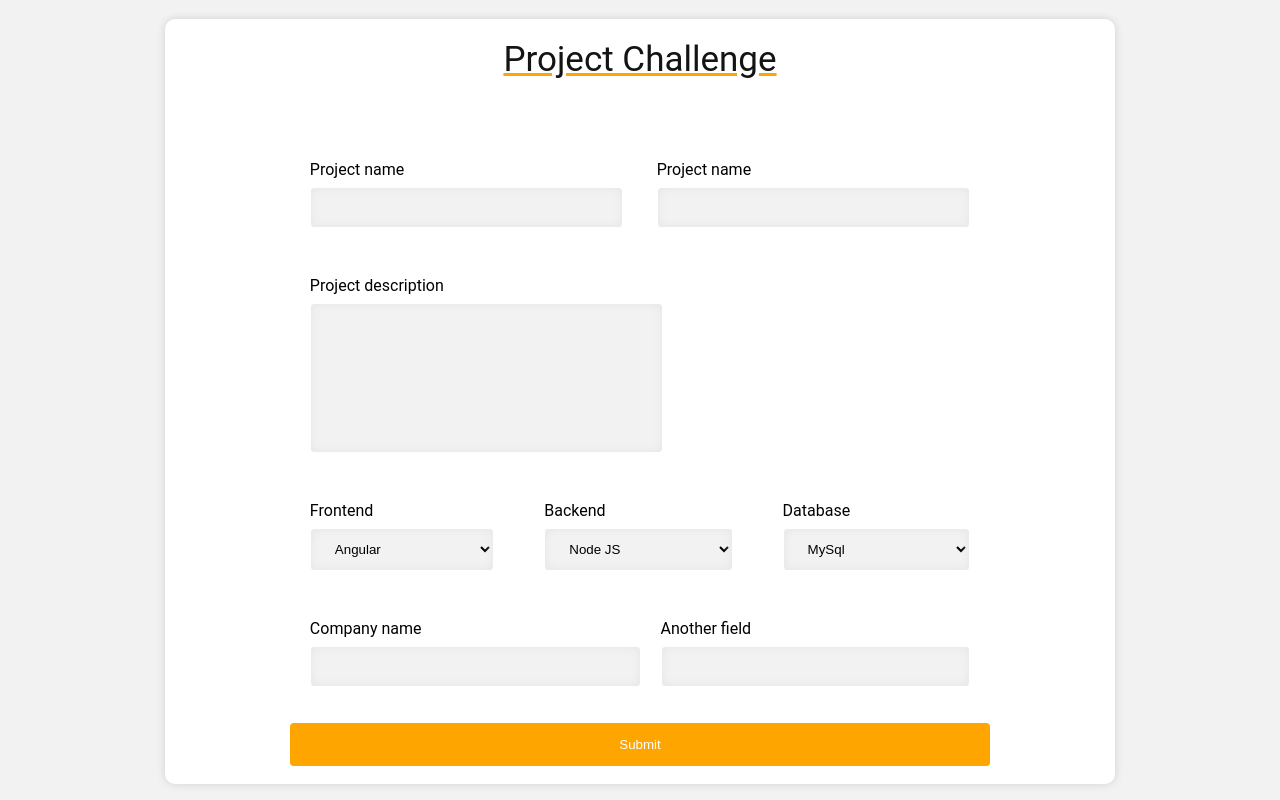
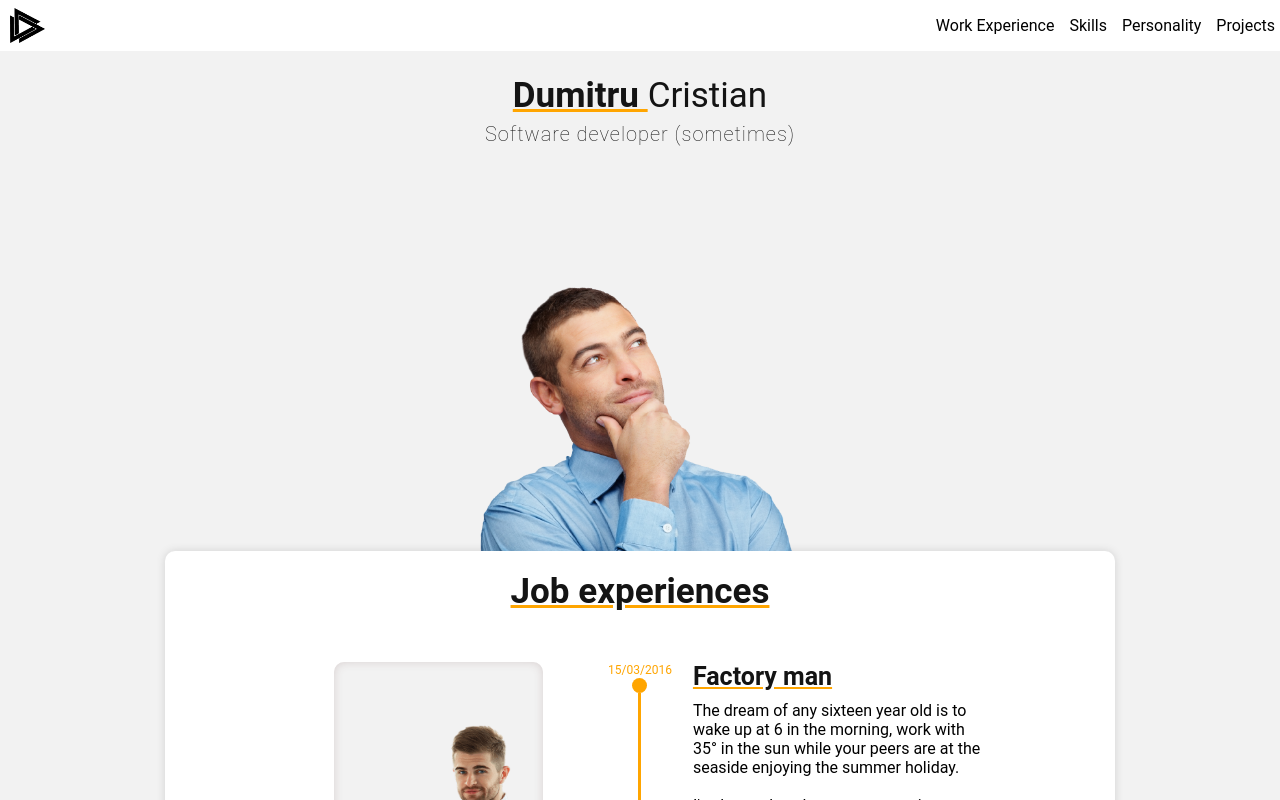
Before and after one commit to cristian-dumitru-reps/cv, an Angular app: page / in a window 1280 px wide. Shown: the top 800 px of the page. Built offline with nearby package versions, Linux system fonts and the light colour scheme.

Commit message:
Random edits

```diff
--- a/src/app/app.component.css
+++ b/src/app/app.component.css
@@ -19,7 +19,6 @@
   display: flex;
   justify-content: center;
   margin: 00px 0px 0px 0px;
-
 }
 .experiences-container {
   display: flex;
@@ -33,7 +32,7 @@
   box-shadow: 0 0px 8px 0 rgba(87, 87, 87, 0.2);
 }
 
-.personalities-container{
+.personalities-container {
   display: flex;
   width: 950px;
   border-radius: 10px;
@@ -43,8 +42,10 @@
   font-size: 35px;
   text-align: center;
   text-decoration: underline;
+  font-weight: 600;
+
   -webkit-text-decoration-color: orange; /* safari still uses vendor prefix */
   text-decoration-color: orange;
-  margin-top:15px;
-  margin-bottom:15px;
+  margin-top: 15px;
+  margin-bottom: 15px;
 }
--- a/src/app/app.component.html
+++ b/src/app/app.component.html
@@ -1,4 +1,4 @@
-<!-- <div class="header">
+<div class="header">
   <img src="assets\images\logo.png" class="header-logo" />
   <app-nav-bar></app-nav-bar>
 </div>
@@ -46,7 +46,7 @@
   <div class="personalities-container">
     <app-personalit></app-personalit>
   </div>
-</div> -->
+</div>
 <br />
 <div class="main-container">
   <div style="justify-content: center" class="experiences-container">
--- a/src/app/challenge/challenge.component.css
+++ b/src/app/challenge/challenge.component.css
@@ -2,10 +2,35 @@
   color: rgb(20, 20, 20);
   font-size: 35px;
   text-align: center;
+  font-weight: 600;
+
   text-decoration: underline;
   -webkit-text-decoration-color: orange; /* safari still uses vendor prefix */
   text-decoration-color: orange;
-  margin: 20px 0px 50px 0px;
+  margin: 20px 0px 10px 0px;
+}
+label {
+  width: 220px;
+  max-width: 220px;
+  min-width: 220px;
+}
+textarea {
+  width: 100%;
+  padding: 12px 20px;
+  margin: 8px 0;
+  border: 1px solid rgb(255, 255, 255);
+  background-color: #f2f2f2;
+  -moz-box-shadow: inset 0 0 10px #e6e3e3;
+  -webkit-box-shadow: inset 0 0 10px #e6e3e3;
+  box-shadow: inset 0 0 10px #e6e3e3;
+  border-radius: 4px;
+  resize: none;
+}
+textarea:focus,
+input:focus,
+select:focus {
+  border: none;
+  outline: none;
 }
 
 input[type="text"],
--- a/src/app/challenge/challenge.component.html
+++ b/src/app/challenge/challenge.component.html
@@ -4,27 +4,27 @@
     <div
       style="display: flex; flex-direction: row; justify-content: space-between"
     >
-      <div>
+      <div style="width: 350px">
         <label for="fname">Project name</label>
         <input type="text" id="fname" name="firstname" placeholder="" />
       </div>
-      <div>
-        <label for="fname">Project name</label>
+      <div style="width: 350px">
+        <label for="fname">Project deadline</label>
         <input type="text" id="fname" name="firstname" placeholder="" />
       </div>
     </div>
     <div
       style="display: flex; flex-direction: row; justify-content: space-between"
     >
-      <div>
+      <div style="width: 716px">
         <label for="fname">Project description</label>
-        <input
+        <textarea
           style="height: 150px"
           type="text"
           id="fname"
           name="firstname"
           placeholder=""
-        />
+        ></textarea>
       </div>
     </div>
     <div
@@ -58,11 +58,11 @@
     <div
       style="display: flex; flex-direction: row; justify-content: space-between"
     >
-      <div>
+      <div style="width: 350px">
         <label for="fname">Company name</label>
         <input type="text" id="fname" name="firstname" placeholder="" />
       </div>
-      <div>
+      <div style="width: 350px">
         <label for="fname">Another field</label>
         <input type="text" id="fname" name="firstname" placeholder="" />
       </div>
--- a/src/app/job-card/job-card.component.css
+++ b/src/app/job-card/job-card.component.css
@@ -3,6 +3,7 @@
   font-size: 35px;
   text-align: center;
   text-decoration: underline;
+  font-weight: 600;
   -webkit-text-decoration-color: orange; /* safari still uses vendor prefix */
   text-decoration-color: orange;
   margin: 20px 0px 50px 0px;
@@ -69,12 +70,13 @@
 .title {
   color: rgb(20, 20, 20);
   font-size: 25px;
-  text-align: center;
+  text-align: left;
+  font-weight: 600;
   text-decoration: underline;
   -webkit-text-decoration-color: orange; /* safari still uses vendor prefix */
   text-decoration-color: orange;
   margin: 0px 0px 10px 0px;
 }
 .paragraph {
-  text-align: center;
+  text-align: left;
 }
--- a/src/app/personalit/personalit.component.html
+++ b/src/app/personalit/personalit.component.html
@@ -4,7 +4,7 @@
       <div class="flip-card-inner">
         <div class="flip-card-front">
           <i class="front-icon-size" data-feather="layers"></i>
-          <div class="description">Emphaty</div>
+          <div class="description">Kindess</div>
         </div>
         <div class="flip-card-back">
           <div class="back-icon">
@@ -27,7 +27,7 @@
       <div class="flip-card-inner">
         <div class="flip-card-front">
           <i class="front-icon-size" data-feather="layers"></i>
-          <div class="description">Emphaty</div>
+          <div class="description">Creative</div>
         </div>
         <div class="flip-card-back">
           <div class="back-icon">
@@ -50,7 +50,7 @@
       <div class="flip-card-inner">
         <div class="flip-card-front">
           <i class="front-icon-size" data-feather="layers"></i>
-          <div class="description">Emphaty</div>
+          <div class="description">Learner</div>
         </div>
         <div class="flip-card-back">
           <div class="back-icon">
```
